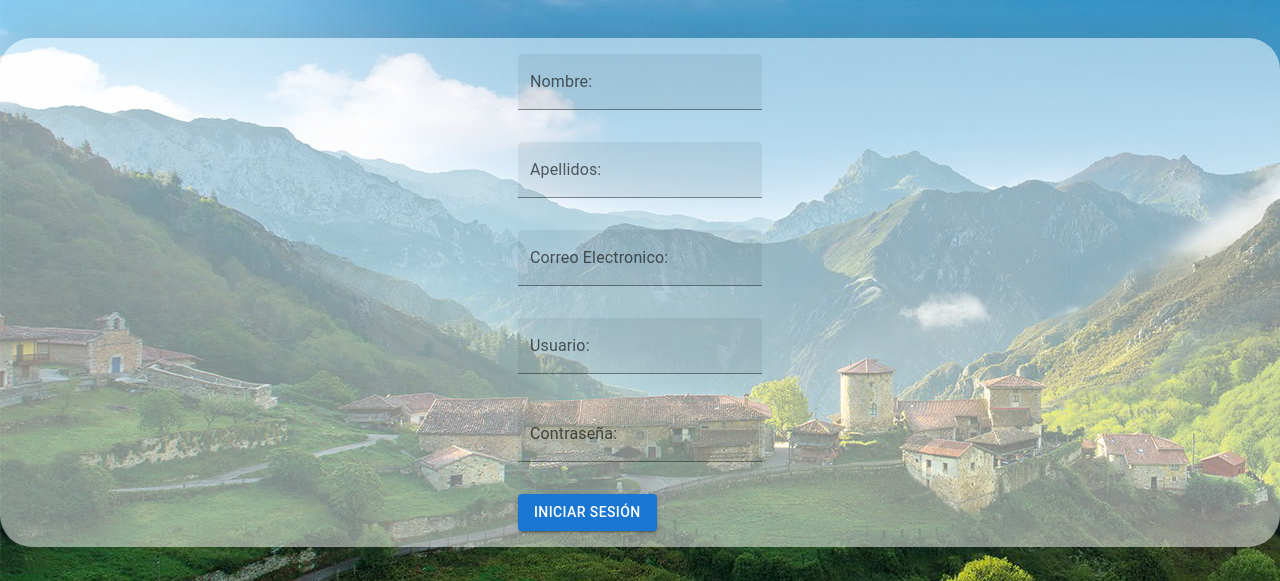
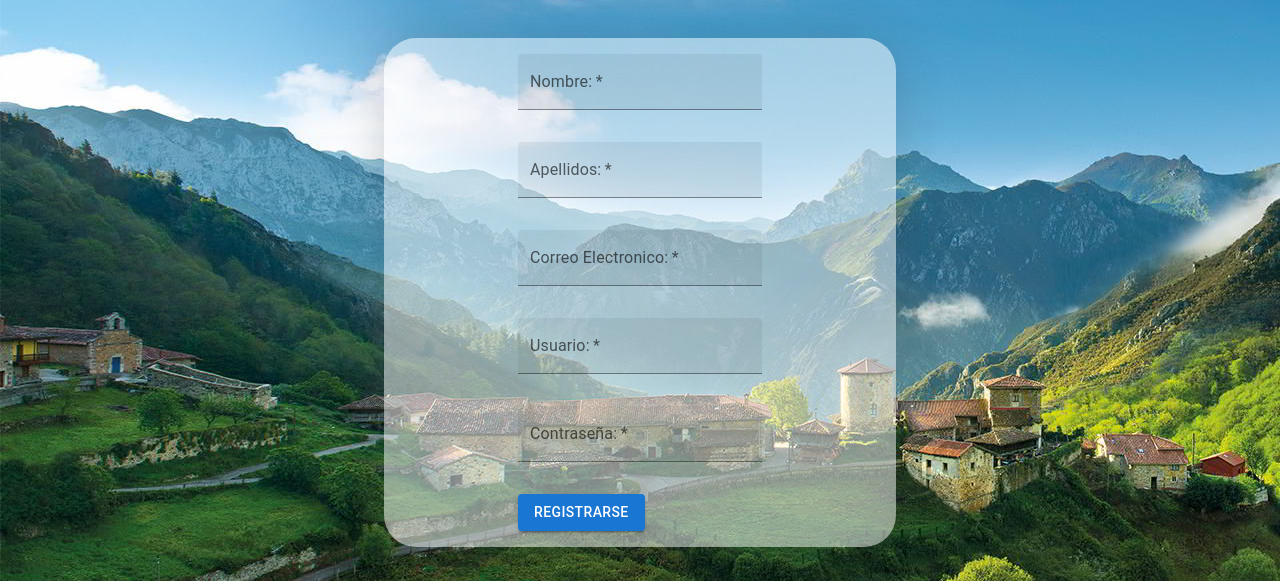
Before and after one commit to Arquisoft/dede_es1b, a React (Create React App) app in the folder webapp/: page /registro in a window 1280 px wide. Shown: the part 167-748 px from the top of the page. Built offline with nearby package versions, Linux system fonts and the light colour scheme; no server answers.

Commit message:
codigo consulta registro y arreglos diseño formularios

```diff
--- a/webapp/src/App.tsx
+++ b/webapp/src/App.tsx
@@ -34,7 +34,7 @@ function App(): JSX.Element {
     <BrowserRouter>
         <Routes>
           <Route path="/" element={<Bienvenida/>}/>
-          <Route path="/home" element={<Home/>}/>
+          <Route path="/inicio" element={<Home/>}/>
           <Route path="/loggin" element={<LogginForm />} />
           <Route path="/registro" element={<Registro />} />
           </Routes>
--- a/webapp/src/pages/logginPage/logginForm.css
+++ b/webapp/src/pages/logginPage/logginForm.css
@@ -10,15 +10,17 @@ body{
   border-color: rgb(0, 0, 0);
   border-radius: 2rem;
   box-shadow: 0px 0px 3rem rgba(46, 45, 45, 0.192);
-  max-width: "sm";
+  width: 40%;
+  margin: auto;
+
 }
-
 
 .field-container{
   -webkit-box-sizing: border-box;
   -moz-box-sizing: border-box;
   box-sizing: border-box;
   width:100%;
+
 }
 
 .buttons{
--- a/webapp/src/pages/registroPage/registro.css
+++ b/webapp/src/pages/registroPage/registro.css
@@ -11,21 +11,20 @@ body{
     font-family: 'Helvetica', sans-serif;
     border-radius: 50px;
     }
-    .registro-container {
-        background-color: rgba(255, 255, 255, 0.5);
+.registro-container {
+       background-color: rgba(255, 255, 255, 0.5);
         display: flex;
+        margin: auto;
         align-items: center;
         justify-content: center;
         border-color: rgb(0, 0, 0);
         border-radius: 2rem;
         box-shadow: 0px 0px 3rem rgba(46, 45, 45, 0.192);
         max-width: "sm";
+        width: 40%;
       }
 
-      .registro-container {
 
-        max-width: "sm";
-      }
 
 
     h1{
--- a/webapp/src/pages/registroPage/registro.tsx
+++ b/webapp/src/pages/registroPage/registro.tsx
@@ -61,15 +61,18 @@ function RegisterForm(): JSX.Element {
      <h1>Registro Cuenta</h1>
 
         <div className="registro-container">
-        <form onSubmit={handleSubmit} name="registro" >
-        <div className="registro-contenido">
+      <form onSubmit={handleSubmit} name="registro" >
+      <div className="registro-contenido">
 
       <div className='field-container'>
 
           <TextField
+          required
           label="Nombre:"
+          name="name"
           id="filled-size-small"
           variant="filled"
+          value={name}
           onChange={e => setName(e.target.value)}
           sx={{ my: 2 }}
 
@@ -79,9 +82,12 @@ function RegisterForm(): JSX.Element {
         <div className='field-container'>
 
         <TextField
+          required
           label="Apellidos:"
+          name="surname"
           id="filled-size-small"
           variant="filled"
+          value={surname}
           onChange={e => setSurname(e.target.value)}
           sx={{ my: 2 }}
 
@@ -91,9 +97,12 @@ function RegisterForm(): JSX.Element {
 
 
         <TextField
+          required
           label="Correo Electronico:"
+          name="email"
           id="filled-size-small"
           variant="filled"
+          value={email}
           onChange={e => setEmail(e.target.value)}
           sx={{ my: 2 }}
 
@@ -103,25 +112,32 @@ function RegisterForm(): JSX.Element {
         <div className='field-container'>
 
         <TextField
+          required
           label="Usuario:"
+          name="username"
           id="filled-size-small"
           variant="filled"
+          value={username}
           onChange={e => setUsername(e.target.value)}
           sx={{ my: 2 }}
 
         />
         </div>
         <TextField
+          required
           label="Contraseña:"
+          name="password"
           id="filled-size-small"
           variant="filled"
+          type="password"
+          value={password}
           onChange={e => setPassword(e.target.value)}
           sx={{ my: 2 }}
 
         />
 
         </div>
-        <Button variant="contained" type="submit" sx={{ my: 2 } }>Iniciar sesión</Button>
+        <Button variant="contained" type="submit"  sx={{ my: 2 } }>Registrarse</Button>
         </form>
         </div>
 
```
Also changed, not shown: 1 other file (tests, documents, lock files or other folders).
